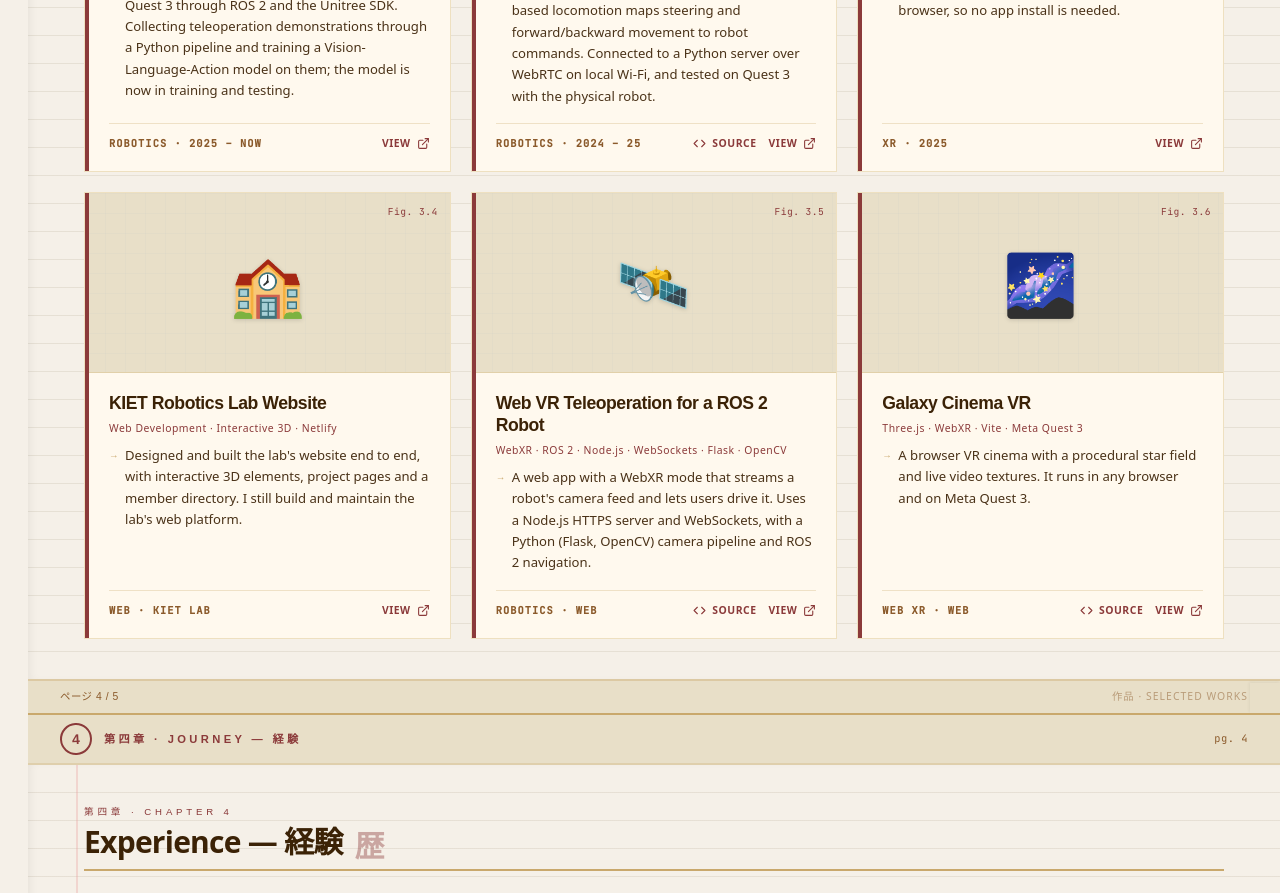
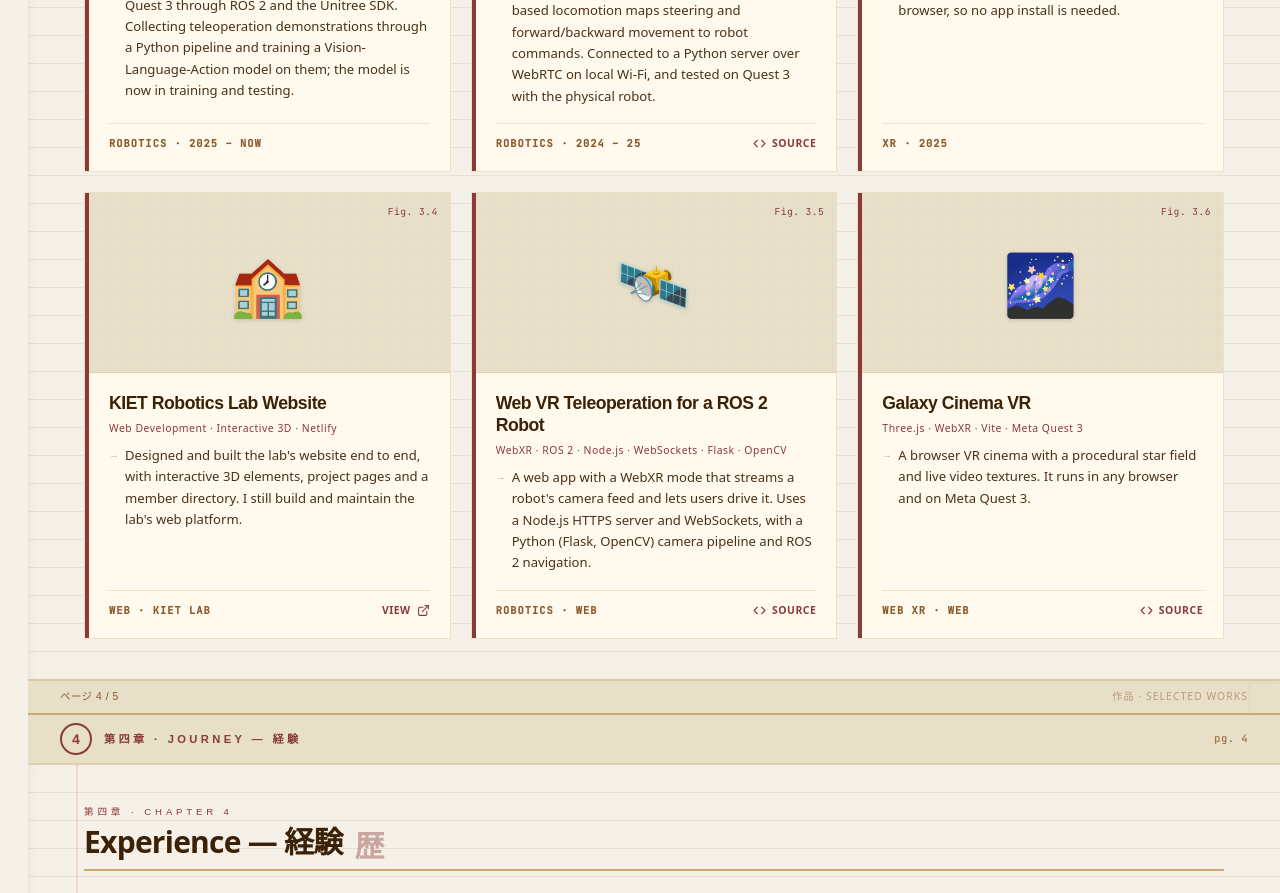
Before and after one commit to Anil-CAI/portfolio, a Next.js app: page / in a window 1280 px wide. Shown: the part 3200-4093 px from the top of the page. Built offline with nearby package versions, Linux system fonts and the light colour scheme.

Commit message:
Add files via upload

```diff
--- a/src/components/ui/ProjectCard.tsx
+++ b/src/components/ui/ProjectCard.tsx
@@ -88,7 +88,9 @@ export default function ProjectCard({
             {!isPlaying && (
               <div className="absolute inset-0 flex items-center justify-center bg-black/5 opacity-0 group-hover/video:opacity-100 transition-opacity">
                 <button
+                  type="button"
                   onClick={toggleVideo}
+                  aria-label={isPlaying ? `Pause ${title} demo` : `Play ${title} demo`}
                   className="w-12 h-12 bg-washi/90 border-2 border-akane flex items-center justify-center text-akane shadow-lg transition-transform hover:scale-110 rounded-full"
                 >
                   <Play size={20} fill="currentColor" className="ml-0.5" />
@@ -149,9 +151,11 @@ export default function ProjectCard({
                   <Code size={13} /> <span className="text-[0.65rem] tracking-wider uppercase">Source</span>
                 </a>
               )}
-              <a href={demo || "#"} target="_blank" rel="noopener noreferrer" className="text-akane hover:text-akane-deep transition-colors flex items-center gap-1.5 no-underline text-xs font-semibold">
-                <span className="text-[0.65rem] tracking-wider uppercase">View</span> <ExternalLink size={13} />
-              </a>
+              {demo && (
+                <a href={demo} target="_blank" rel="noopener noreferrer" className="text-akane hover:text-akane-deep transition-colors flex items-center gap-1.5 no-underline text-xs font-semibold">
+                  <span className="text-[0.65rem] tracking-wider uppercase">View</span> <ExternalLink size={13} />
+                </a>
+              )}
             </div>
           </div>
         </div>
```
